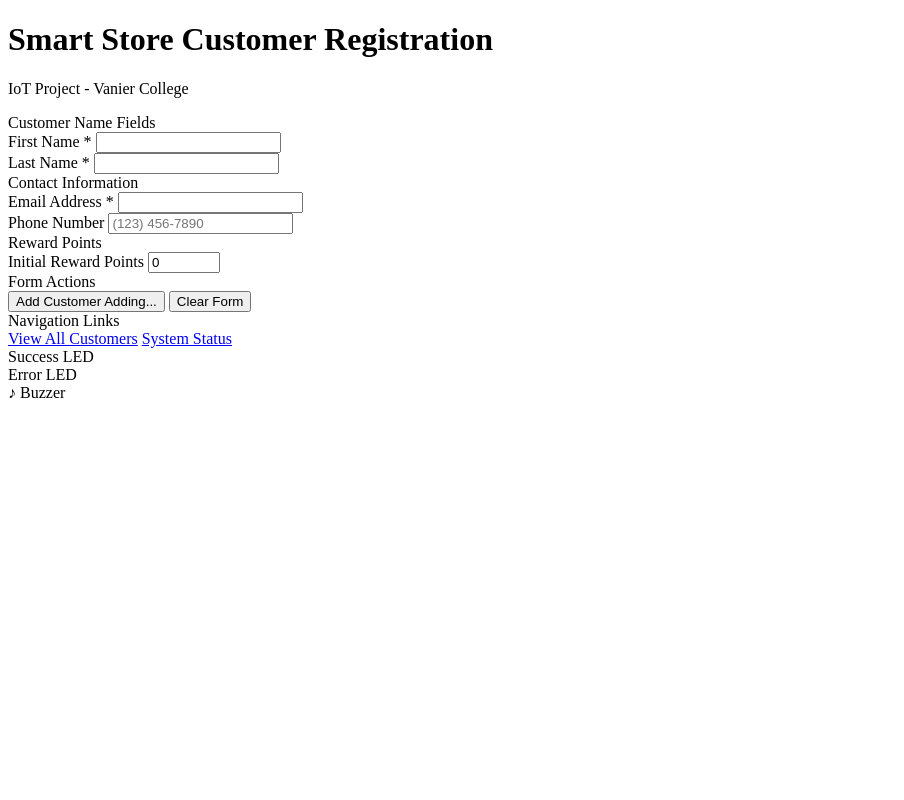
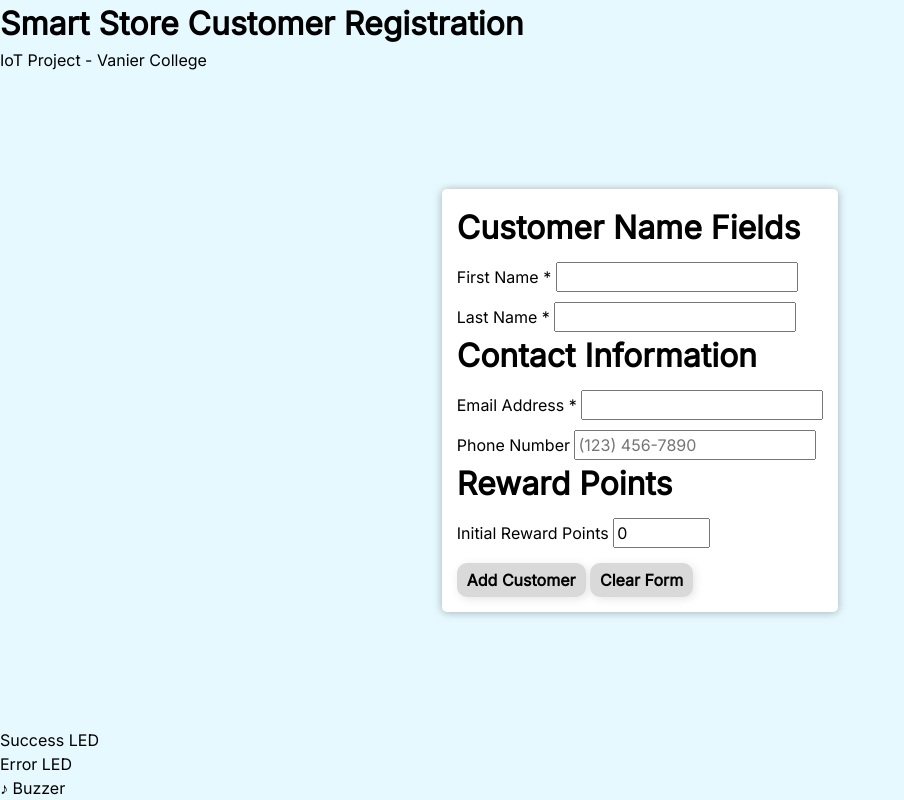
Before and after one commit to Vacheprime/ConnectedSmarties, a Flask app: page / in a window 1280 px wide. Shown: the whole page, without its empty margins (0-904 px from the left). Run offline with Flask 3, Linux system fonts and the light colour scheme; parts of the project's set-up code (start-up, migrations or seed data) failed here and were passed over; some libraries are stand-ins or nearby versions.

Commit message:
HTML/CSS: Reformatted the HTML form and added basic CSS styling.

```diff
--- a/back-end/app.py
+++ b/back-end/app.py
@@ -2,7 +2,7 @@
 from flask import Flask, render_template, request, g
 import sqlite3
 import os
-from .leds import success, fail
+#from .leds import success, fail
 
 app = Flask(__name__)
 
@@ -45,7 +45,7 @@ def register_customer():
         cursor.execute('INSERT INTO Customers (first_name, last_name, email, phone_number, rewards_points) VALUES (?, ?, ?, ?, ?) ', (first_name, last_name, email, phone_number, rewards_points))
         conn.commit()
         conn.close()
-        success()
+        #success()
         return f'Customer added'
     else:
         # Note: by default, Flask looks for HTML files inside folder named templates
--- /dev/null
+++ b/back-end/static/styles/main.css
@@ -0,0 +1,58 @@
+@import url('https://fonts.googleapis.com/css?family=Inter');
+@import url("reset.css");
+
+:root {
+  font-family: "Inter", Arial, sans-serif;
+  /* Define global background colors */
+  --color-background-blue: hsl(195, 100%, 95%);
+  --color-background-light: hsl(0, 100%, 100%);
+
+  /* Color for buttons or input */
+  --color-button-normal: hsl(0, 0%, 85%);
+  --color-button-dark: hsl(0, 0%, 75%);
+  --color-button-darker: hsl(0, 0%, 65%);
+
+  /* Define global text colors */
+  --color-text-normal: hsl(0, 0%, 10%);
+  --color-text-muted: hsl(0, 0%, 25%);
+
+  /* Define global effects/filters */
+  --full-drop-shadow: drop-shadow(2px 0px 4px rgba(0, 0, 0, 10%)) drop-shadow(-2px 0px 4px rgba(0, 0, 0, 10%)) drop-shadow(0px 2px 4px rgba(0, 0, 0, 10%));
+  --bottom-drop-shadow: drop-shadow(0px 2px 4px rgba(0, 0, 0, 15%));
+  --bottom-right-drop-shadow: drop-shadow(2px 2px 4px rgba(0, 0, 0, 10%));
+}
+
+
+.container {
+  display: grid;
+  grid-template-rows: auto 1fr auto;
+  height: 100vh;
+  background-color: var(--color-background-blue);
+}
+
+main {
+  align-self: center;
+  justify-self: center;
+  background-color: var(--color-background-light);
+  border-radius: 5px;
+  padding: 15px;
+  filter: var(--full-drop-shadow);
+}
+
+.form-group {
+  margin-top: 10px;
+}
+
+.form-actions {
+  margin-top: 15px;
+}
+
+button {
+    font-size: var(--font-size-p);
+    border-radius: 10px;
+    border-style: none;
+    font-weight: bold;
+    filter: var(--bottom-right-drop-shadow);
+    background-color: var(--color-button-normal);
+    padding: 5px 10px;
+}
--- /dev/null
+++ b/back-end/static/styles/reset.css
@@ -0,0 +1,57 @@
+/* Reset stylesheet taken from https://www.joshwcomeau.com/css/custom-css-reset/ */
+/* Author: Josh Comeau */
+
+/* 1. Use a more-intuitive box-sizing model */
+*, *::before, *::after {
+  box-sizing: border-box;
+}
+
+/* 2. Remove default margin */
+* {
+  margin: 0;
+}
+
+/* 3. Enable keyword animations */
+@media (prefers-reduced-motion: no-preference) {
+  html {
+    interpolate-size: allow-keywords;
+  }
+}
+
+body {
+  /* 4. Add accessible line-height */
+  line-height: 1.5;
+  /* 5. Improve text rendering */
+  -webkit-font-smoothing: antialiased;
+}
+
+/* 6. Improve media defaults */
+img, picture, video, canvas, svg {
+  display: block;
+  max-width: 100%;
+}
+
+/* 7. Inherit fonts for form controls */
+input, button, textarea, select {
+  font: inherit;
+}
+
+/* 8. Avoid text overflows */
+p, h1, h2, h3, h4, h5, h6 {
+  overflow-wrap: break-word;
+}
+
+/* 9. Improve line wrapping */
+p {
+  text-wrap: pretty;
+}
+h1, h2, h3, h4, h5, h6 {
+  text-wrap: balance;
+}
+
+/*
+  10. Create a root stacking context
+*/
+#root, #__next {
+  isolation: isolate;
+}
--- a/back-end/templates/customer_registration_form.html
+++ b/back-end/templates/customer_registration_form.html
@@ -4,9 +4,7 @@
     <meta charset="UTF-8">
     <meta name="viewport" content="width=device-width, initial-scale=1.0">
     <title>Smart Store - Customer Registration</title>
-    <link rel="stylesheet" href="styles/main.css">
-    <link rel="stylesheet" href="styles/forms.css">
-    <link rel="stylesheet" href="styles/notifications.css">
+    <link rel="stylesheet" href="{{ url_for('static', filename='styles/main.css') }}">
 </head>
 <body>
     <div class="container">
@@ -17,7 +15,7 @@
 
         <main>
             <form action="/" method="POST" id="customerForm" class="customer-form">
-                 Customer Name Fields
+                <h1>Customer Name Fields</h1>
                 <div class="form-row">
                     <div class="form-group">
                         <label for="first_name">First Name *</label>
@@ -29,7 +27,7 @@
                     </div>
                 </div>
 
-                 Contact Information
+                <h1>Contact Information</h1>
                 <div class="form-group">
                     <label for="email">Email Address *</label>
                     <input type="email" id="email" name="email" maxlength="100" required>
@@ -40,27 +38,19 @@
                     <input type="tel" id="phone_number" name="phone_number" maxlength="25" placeholder="(123) 456-7890">
                 </div>
 
-                 Reward Points
+                <h1>Reward Points</h1>
                 <div class="form-group">
                     <label for="reward_points">Initial Reward Points</label>
                     <input type="number" id="rewards_points" name="rewards_points" value="0" min="0" max="9999">
                 </div>
 
-                 Form Actions
                 <div class="form-actions">
                     <button type="submit" class="btn-primary">
                         <span class="btn-text">Add Customer</span>
-                        <span class="btn-loading hidden">Adding...</span>
                     </button>
                     <button type="reset" class="btn-secondary">Clear Form</button>
                 </div>
             </form>
-
-             Navigation Links
-            <div class="page-actions">
-                <a href="#" class="btn-link" data-page="customers">View All Customers</a>
-                <a href="#" class="btn-link" data-page="status">System Status</a>
-            </div>
         </main>
 
         <div class="iot-status">
```
